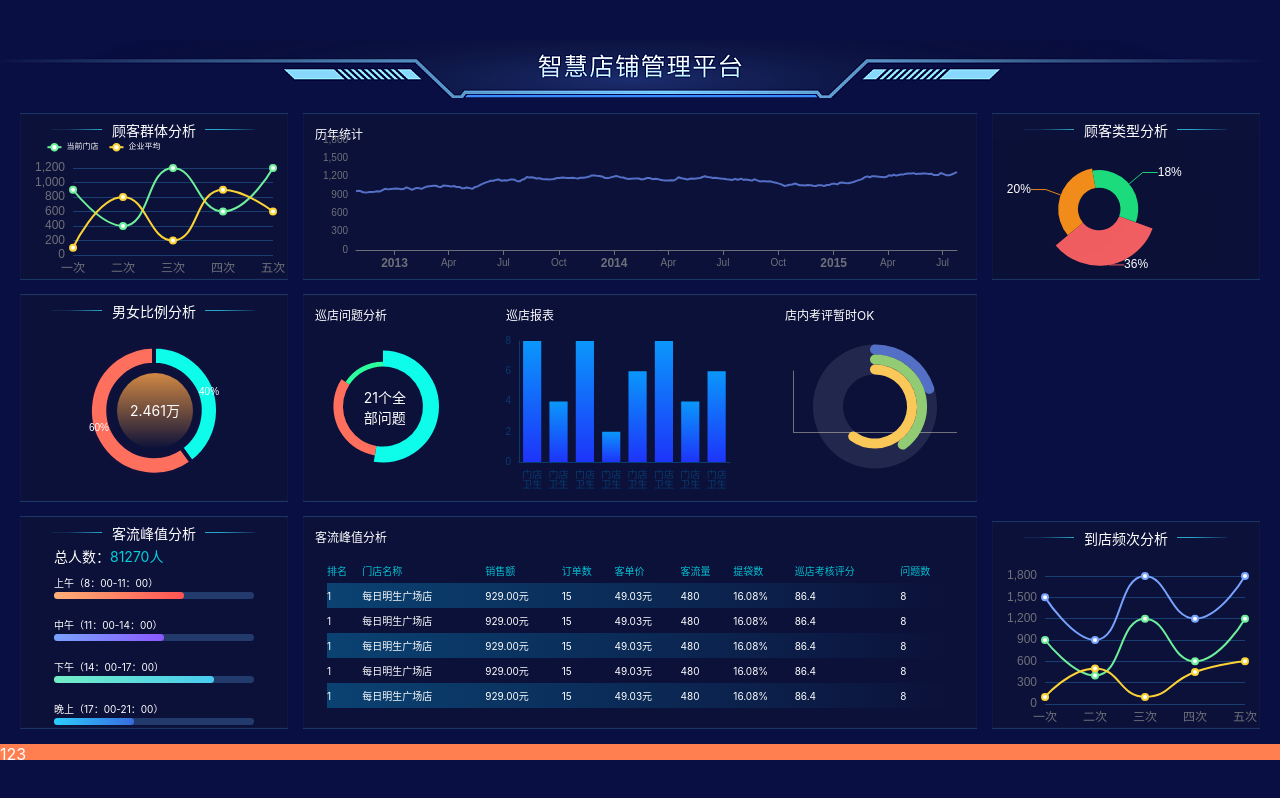
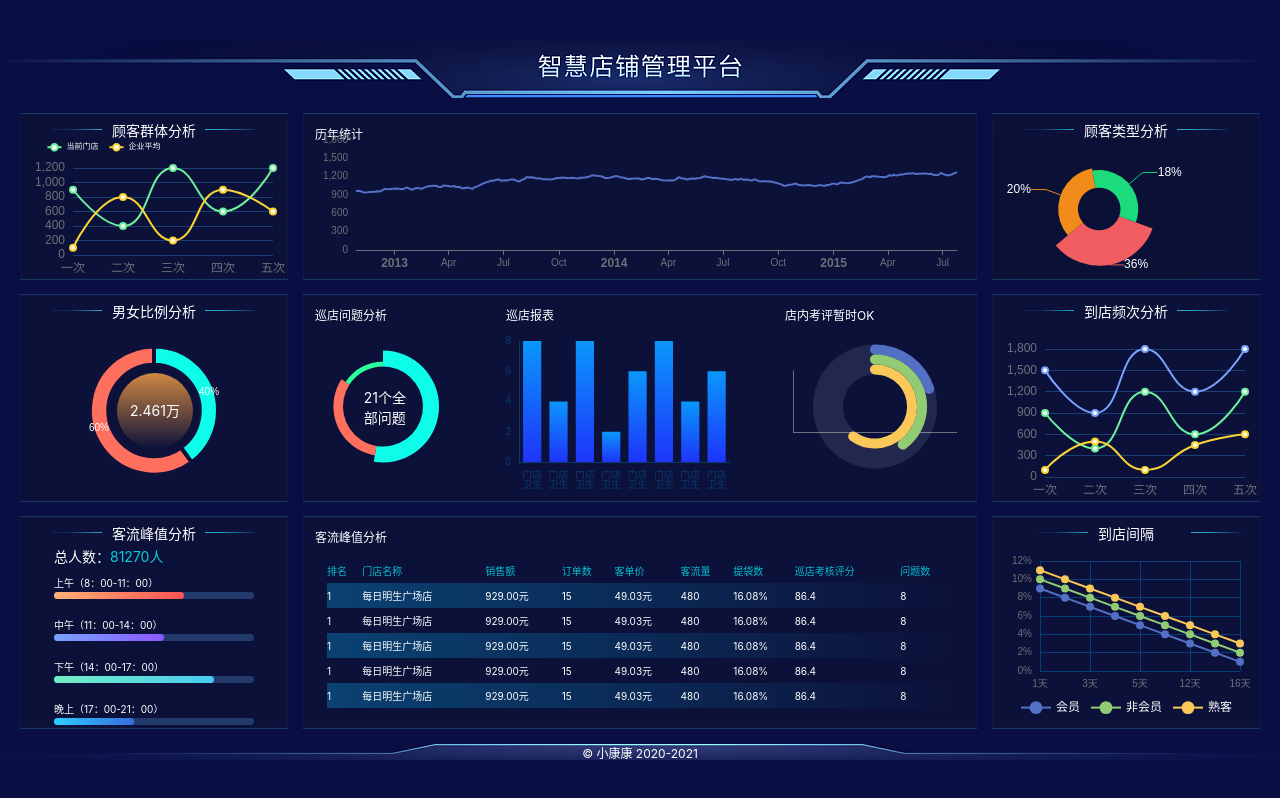
Before and after one commit to adekang/react-visualization02, a React (Vite) app: page / in a window 1280 px wide. Built offline with nearby package versions, Linux system fonts and the light colour scheme.

Commit message:
chart 11 完成

```diff
--- /dev/null
+++ b/src/components/chart-11.tsx
@@ -0,0 +1,84 @@
+import React, {useEffect, useRef} from 'react';
+import * as echarts from 'echarts';
+import {createEchartsOptions} from '../shared/create-echarts-options';
+import {px} from '../shared/px';
+
+export const Chart11 = () => {
+  let data = [];
+  for (let i = 0; i < 5; ++i) {
+    data.push(Math.round(Math.random() * 200));
+  }
+  const divRef = useRef(null);
+  useEffect(() => {
+    const myChart = echarts.init(divRef.current);
+    myChart.setOption(createEchartsOptions({
+      legend: {
+        bottom: px(10),
+        textStyle: {color: 'white'},
+        itemWidth: px(30),
+        itemHeight: px(16)
+      },
+      grid: {
+        x: px(20),
+        x2: px(20),
+        y: px(20),
+        y2: px(40),
+        containLabel: true
+      },
+      xAxis: {
+        type: 'category',
+        boundaryGap: false,
+        data: [1, 2, 3, 4, 5, 6, 12, 15, 16],
+        splitLine: {show: true, lineStyle: {color: '#073E78'}},
+        axisTick: {show: false},
+        axisLine: {show: false},
+        axisLabel: {
+          formatter(val) {
+            return val+ '天';
+          }
+        }
+      },
+      yAxis: {
+        type: 'value',
+        splitLine: {lineStyle: {color: '#073E78'}},
+        axisLabel: {
+          formatter(val) {
+            return val * 100 + '%';
+          }
+        }
+      },
+      series: [
+        {
+          name: '会员',
+          type: 'line',
+          data: [0.01, 0.02, 0.03, 0.04, 0.05, 0.06, 0.07, 0.08, 0.09].reverse()
+        },
+        {
+          name: '非会员',
+          type: 'line',
+          data: [0.02, 0.03, 0.04, 0.05, 0.06, 0.07, 0.08, 0.09, 0.10].reverse()
+        },
+        {
+          name: '熟客',
+          type: 'line',
+          data: [0.03, 0.04, 0.05, 0.06, 0.07, 0.08, 0.09, 0.10, 0.11].reverse()
+        }
+      ].map(obj => ({
+        ...obj,
+        symbol: 'circle',
+        symbolSize: px(8),
+        lineStyle: {width: px(2)}
+      }))
+    }));
+
+
+  }, []);
+
+  return (
+    <div className="到店间隔 bordered">
+      <h2>到店间隔</h2>
+      <div ref={divRef} className="chart">
+      </div>
+    </div>
+  );
+};
--- a/src/pages/home.scss
+++ b/src/pages/home.scss
@@ -62,7 +62,7 @@
       justify-content: space-between;
     }
 
-    .顾客群体, .男女比例, .客流峰值, .顾客类型, .到店频次 {
+    .顾客群体, .男女比例, .客流峰值, .顾客类型, .到店频次, .到店间隔 {
       height: px(167);
       display: flex;
       flex-direction: column;
@@ -103,7 +103,7 @@
       }
     }
 
-    .男女比例, .巡店问题, .巡店报表, .店内考评, .历年统计,.到店频次 {
+    .男女比例, .巡店问题, .巡店报表, .店内考评, .历年统计, .到店频次 {
       height: px(208);
       display: flex;
       flex-direction: column;
@@ -134,7 +134,7 @@
     }
 
 
-    .巡店问题, .巡店报表, .店内考评, .门店排名, .历年统计,  {
+    .巡店问题, .巡店报表, .店内考评, .门店排名, .历年统计, {
       width: px(160);
 
       h2 {
@@ -205,7 +205,7 @@
       }
     }
 
-    .客流峰值 {
+    .客流峰值, .到店间隔 {
       height: px(213);
 
       > .upPart {
@@ -270,6 +270,11 @@
       }
     }
   }
+
+  > footer {
+    text-align: center;
+    font-size: px(12);
+  }
 }
 
 .bordered {
--- a/src/pages/home.tsx
+++ b/src/pages/home.tsx
@@ -1,6 +1,7 @@
 import React from 'react';
 import './home.scss';
 import headerBg from '../images/headerBg.png';
+import footerBg from '../images/footer.png';
 import {Chart1} from '../components/chart-1';
 import {Chart2} from '../components/chart-2';
 import {Chart3} from '../components/chart-3';
@@ -11,8 +12,10 @@ import {Chart7} from '../components/chart-7';
 import {Chart8} from '../components/chart-8';
 import {Chart9} from '../components/chart-9';
 import {Chart10} from '../components/chart-10';
+import {Chart11} from '../components/chart-11';
 
 export const Home = () => {
+  const year = new Date().getFullYear();
   return (
     <div className="home">
       <header style={{backgroundImage: `url(.${headerBg})`}}/>
@@ -45,9 +48,12 @@ export const Home = () => {
         <section className="section3">
           <Chart9/>
           <Chart10/>
+          <Chart11/>
         </section>
       </main>
-      <footer>123</footer>
+      <footer style={{backgroundImage: `url(.${footerBg})`}}>
+        &copy; 小康康 2020-{year}
+      </footer>
     </div>
   );
 };
```
Also changed, not shown: src/images/footer.png (added).
